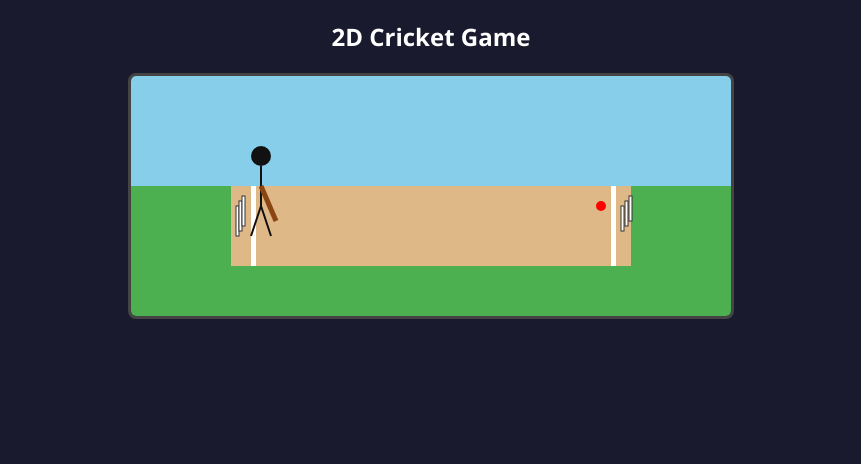
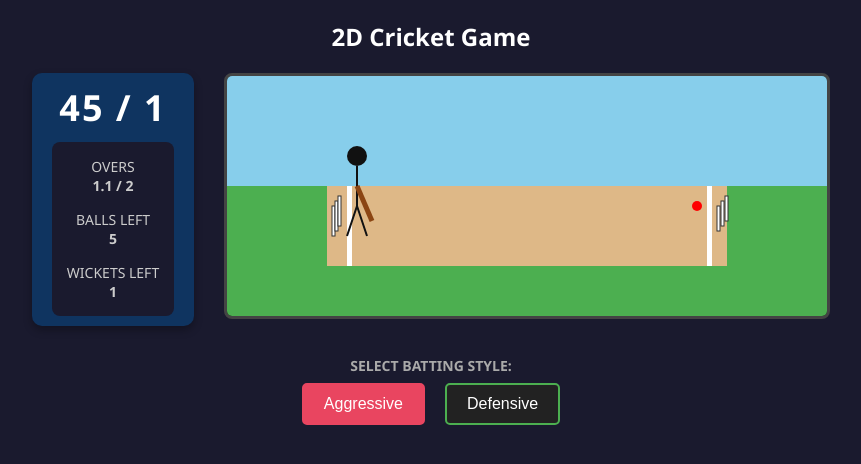
Before and after one commit to Zaid-fareed/WebProgramming, a React (Create React App) app in the folder i230289_a2/: page / in a window 1280 px wide. Shown: the top 464 px of the page, without its empty margins (209-1070 px from the left). Built offline with nearby package versions, Linux system fonts and the light colour scheme.

Commit message:
Added scoreboard (hardcoded values for now) and batting style buttons

```diff
--- a/i230289_a2/src/App.css
+++ b/i230289_a2/src/App.css
@@ -20,6 +20,25 @@ body {
   align-items: center;
   gap: 20px;
   width: 100%;
-  max-width: 800px;
+  max-width: 1000px;
   padding: 20px;
 }
+
+.game-container {
+  display: flex;
+  flex-direction: row;
+  width: 100%;
+  gap: 30px;
+  align-items: flex-start;
+}
+
+.left-column {
+  flex: 1;
+}
+
+.right-column {
+  flex: 2;
+  flex-direction: column;
+  align-items: center;
+  gap: 20px;
+}
--- a/i230289_a2/src/App.js
+++ b/i230289_a2/src/App.js
@@ -1,12 +1,32 @@
 import React from 'react';
 import './App.css';
 import Ground from './components/Ground';
+import Scoreboard from './components/Scoreboard';
+import BattingStyle from './components/BattingStyle';
 
 function App() {
   return (
     <div className="App">
       <h2>2D Cricket Game</h2>
-      <Ground />
+      <div className="game-container">
+        <div className="left-column">
+          <Scoreboard
+            runs={45}
+            wickets={1}
+            ballsLeft={5}
+            totalBalls={12}
+            maxWickets={2}
+          />
+        </div>
+        <div className="right-column">
+          <Ground />
+        </div>
+      </div>
+        <BattingStyle
+            selected="aggressive"
+            onChange={() => {}}
+            disabled={false}
+        />
     </div>
   );
 }
--- /dev/null
+++ b/i230289_a2/src/components/BattingStyle.js
@@ -0,0 +1,70 @@
+import React from 'react';
+
+const BattingStyle = ({ selected, onChange, disabled }) => {
+  return (
+    <div style={styles.container}>
+      <p style={styles.label}>SELECT BATTING STYLE:</p>
+
+      <div style={styles.buttonRow}>
+        <button
+          disabled={disabled}
+          onClick={() => onChange('aggressive')}
+          style={{
+            ...styles.button,
+            backgroundColor: selected === 'aggressive' ? '#e94560' : '#222',
+            borderColor: '#e94560',
+            opacity: disabled ? 0.5 : 1,
+            cursor: disabled ? 'not-allowed' : 'pointer'
+          }}
+        >
+          Aggressive
+        </button>
+
+        <button
+          disabled={disabled}
+          onClick={() => onChange('defensive')}
+          style={{
+            ...styles.button,
+            backgroundColor: selected === 'defensive' ? '#4CAF50' : '#222',
+            borderColor: '#4CAF50',
+            opacity: disabled ? 0.5 : 1,
+            cursor: disabled ? 'not-allowed' : 'pointer'
+          }}
+        >
+          Defensive
+        </button>
+      </div>
+    </div>
+  );
+};
+
+const styles = {
+  container: {
+    width: '100%',
+    maxWidth: '600px',
+    textAlign: 'center',
+    marginTop: '10px'
+  },
+  label: {
+    fontSize: '14px',
+    fontWeight: 'bold',
+    marginBottom: '8px',
+    color: '#aaa',
+  },
+  buttonRow: {
+    display: 'flex',
+    justifyContent: 'center',
+    gap: '20px',
+  },
+  button: {
+    padding: '10px 20px',
+    fontSize: '16px',
+    color: '#fff',
+    borderWidth: '2px',
+    borderStyle: 'solid',
+    borderRadius: '5px',
+    transition: '0.2s',
+  }
+};
+
+export default BattingStyle;
--- /dev/null
+++ b/i230289_a2/src/components/Scoreboard.js
@@ -0,0 +1,62 @@
+import React from 'react';
+
+const Scoreboard = ({ runs, wickets, ballsLeft, totalBalls, maxWickets }) => {
+  const ballsBowled = totalBalls - ballsLeft;
+  const overFull = Math.floor(ballsBowled / 6);
+  const ballsInOver = ballsBowled % 6;
+  const oversDisplay = `${overFull}.${ballsInOver}`;
+
+  return (
+    <div style={styles.container}>
+      <h1 style={styles.score}>{runs} / {wickets}</h1>
+      <div style={styles.statsRow}>
+        <div style={styles.statBox}>
+          <span>OVERS</span>
+          <strong>{oversDisplay} / {totalBalls / 6}</strong>
+        </div>
+        <div style={styles.statBox}>
+          <span>BALLS LEFT</span>
+          <strong>{ballsLeft}</strong>
+        </div>
+        <div style={styles.statBox}>
+          <span>WICKETS LEFT</span>
+          <strong>{maxWickets - wickets}</strong>
+        </div>
+      </div>
+    </div>
+  );
+};
+
+const styles = {
+  container: {
+    backgroundColor: '#0f3460',
+    padding: '10px 20px',
+    borderRadius: '10px',
+    textAlign: 'center',
+    width: '100%',
+    maxWidth: '600px',
+    boxShadow: '0 4px 8px rgba(0,0,0,0.3)',
+  },
+  score: {
+    fontSize: '36px',
+    margin: '0 0 10px 0',
+    color: '#fff',
+    letterSpacing: '2px',
+  },
+  statsRow: {
+    display: 'flex',
+    flexDirection: 'column',
+    gap: '15px',
+    backgroundColor: '#1a1a2e',
+    padding: '15px',
+    borderRadius: '8px',
+  },
+  statBox: {
+    display: 'flex',
+    flexDirection: 'column',
+    fontSize: '14px',
+    color: '#ccc',
+  }
+};
+
+export default Scoreboard;
```
